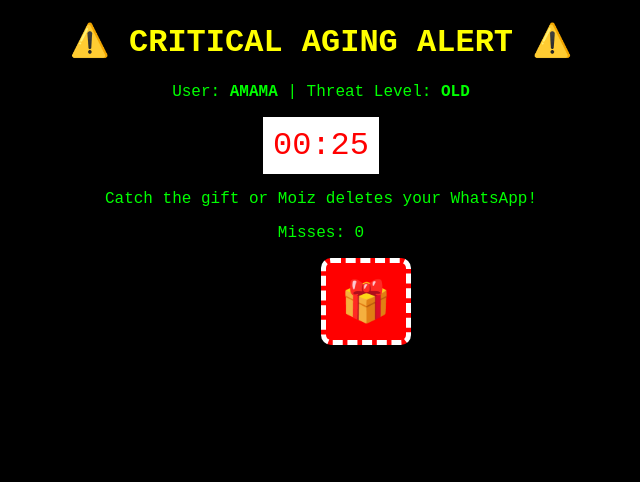
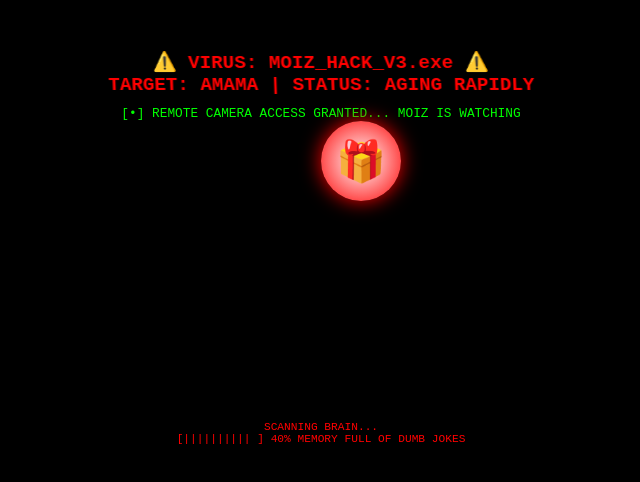
Before and after one commit to hollowmarcus76-maker/Mybestuu, a plain HTML site: page index.html in a window 1280 px wide. Shown: the whole page, without its empty margins (319-959 px from the left). Drawn offline with Linux system fonts and the light colour scheme.

Commit message:
index.html

```diff
--- a/index.html
+++ b/index.html
@@ -3,116 +3,132 @@
 <head>
     <meta charset="UTF-8">
     <meta name="viewport" content="width=device-width, initial-scale=1.0, maximum-scale=1.0, user-scalable=no">
-    <title>⚠️ VIRUS DETECTED: AMAMA-B-DAY ⚠️</title>
+    <title>🚨 CRITICAL ERROR 🚨</title>
     <style>
         body {
-            background-color: #000;
-            color: #0f0; /* Matrix Green */
-            font-family: 'Courier New', Courier, monospace;
-            text-align: center;
-            overflow: hidden;
-            touch-action: none;
-            transition: transform 0.5s;
+            background: #000; color: #ff0000; font-family: 'Courier New', monospace;
+            text-align: center; margin: 0; overflow: hidden; touch-action: none;
         }
+        #stage { height: 100vh; width: 100vw; position: relative; transition: 0.1s; }
+
+        /* Glitch Effect */
+        .glitch-text { animation: glitch 0.1s infinite; font-weight: bold; font-size: 1.2rem; }
+        @keyframes glitch {
+            0% { transform: skew(2deg); color: #ff0000; }
+            50% { transform: skew(-2deg); color: #00ff00; }
+            100% { transform: skew(0deg); color: #0000ff; }
+        }
+
         #gift-btn {
-            position: absolute;
-            padding: 15px;
-            font-size: 40px;
-            background: red;
-            border: 5px dashed white;
-            border-radius: 10px;
-            z-index: 1000;
-            transition: 0.05s;
+            position: absolute; width: 80px; height: 80px;
+            background: radial-gradient(circle, #fff, #ff0000);
+            border: none; border-radius: 50%; font-size: 40px;
+            z-index: 1000; box-shadow: 0 0 20px #ff0000;
         }
-        .warning-text {
-            color: yellow;
-            font-weight: bold;
-            text-transform: uppercase;
-            animation: blink 0.5s infinite;
+
+        .alert-box {
+            position: fixed; top: 30%; left: 10%; width: 80%;
+            background: white; color: black; border: 4px solid red;
+            padding: 20px; z-index: 9999; display: none; font-weight: bold;
         }
-        @keyframes blink { 50% { opacity: 0; } }
 
-        #timer-box { font-size: 2rem; color: red; background: white; display: inline-block; padding: 10px; }
-
-        /* The "Upside Down" mode */
-        .flipped { transform: rotate(180deg); }
+        /* Gravity Effect */
+        .fall { transition: transform 2s ease-in; transform: translateY(1000px) rotate(45deg) !important; }
     </style>
 </head>
-<body id="main-body">
+<body onclick="initAudio()">
 
-    <div id="ui">
-        <h1 class="warning-text">⚠️ CRITICAL AGING ALERT ⚠️</h1>
-        <p>User: <b>AMAMA</b> | Threat Level: <b>OLD</b></p>
-        <div id="timer-box">00:<span id="seconds">30</span></div>
-        <p>Catch the gift or Moiz deletes your WhatsApp!</p>
-        <p>Misses: <span id="count">0</span></p>
+    <div id="stage">
+        <div class="glitch-text" style="margin-top: 50px;">
+            ⚠️ VIRUS: MOIZ_HACK_V3.exe ⚠️<br>
+            TARGET: AMAMA | STATUS: AGING RAPIDLY
+        </div>
+
+        <div id="cam-msg" style="color: lime; font-size: 0.8rem; margin-top: 10px;">
+            [•] REMOTE CAMERA ACCESS GRANTED... MOIZ IS WATCHING
+        </div>
+
+        <button id="gift-btn" ontouchstart="extremeChaos()">🎁</button>
+
+        <div id="storage-msg" style="margin-top: 300px; font-size: 0.7rem;">
+            SCANNING BRAIN... <br>
+            [||||||||||      ] 40% MEMORY FULL OF DUMB JOKES
+        </div>
     </div>
 
-    <button id="gift-btn" ontouchstart="chaosDodge()">🎁</button>
+    <div id="fake-alert" class="alert-box">
+        SYSTEM OVERHEATING!<br><br>
+        Amama's birthday is too "hot" for this phone to handle. Delete cake.exe?
+        <br><br>
+        <button onclick="closeAlert()">YES (DELETE)</button>
+    </div>
 
     <script>
-        let misses = 0;
-        let timeLeft = 30;
-        let btnScale = 1;
+        let taps = 0;
+        let gravityTriggered = false;
 
-        // The Chaos Logic
-        function chaosDodge() {
-            misses++;
-            document.getElementById('count').innerText = misses;
+        function extremeChaos() {
+            taps++;
 
-            // 1. Vibrate like crazy
-            if (navigator.vibrate) navigator.vibrate([200, 100, 200]);
+            // 1. Extreme Vibration (The Morse Code of Doom)
+            if (navigator.vibrate) {
+                navigator.vibrate([100, 50, 200, 50, 300]);
+            }
 
+            // 2. Move Button
             const btn = document.getElementById('gift-btn');
+            btn.style.left = Math.random() * (window.innerWidth - 100) + 'px';
+            btn.style.top = Math.random() * (window.innerHeight - 150) + 'px';
 
-            // 2. Make button smaller every time (Hard Mode)
-            btnScale -= 0.05;
-            if (btnScale < 0.4) btnScale = 0.4;
-            btn.style.transform = `scale(${btnScale})`;
+            // 3. Screen Flash & Shake
+            document.body.style.background = (taps % 2 == 0) ? "#fff" : "#000";
+            document.getElementById('stage').style.transform = `translate(${Math.random()*10}px, ${Math.random()*10}px)`;
 
-            // 3. Move it
-            const x = Math.random() * (window.innerWidth - 100);
-            const y = Math.random() * (window.innerHeight - 100);
-            btn.style.left = x + 'px';
-            btn.style.top = y + 'px';
+            // 4. Milestone Events
+            if (taps === 7) {
+                document.getElementById('fake-alert').style.display = 'block';
+            }
 
-            // 4. Fake Alerts at milestones
-            if (misses === 5) alert("⚠️ SYSTEM: Storage full of Amama's wrinkles. Please delete cake.");
-            if (misses === 10) {
-                alert("⚠️ MOIZ-VIRUS: Activating 'Upside Down' mode.");
-                document.getElementById('main-body').classList.add('flipped');
+            if (taps === 12) {
+                document.getElementById('cam-msg').innerHTML = "🚨 CAPTURING FRUSTRATED FACE... UPLOADING TO MOIZ'S CLOUD";
+                document.getElementById('cam-msg').style.color = "red";
             }
-            if (misses === 15) alert("⚠️ BATTERY LOW: 1%. Catch the button to plug in charger!");
+
+            if (taps === 20 && !gravityTriggered) {
+                triggerGravity();
+            }
         }
 
-        // The Fake Countdown
-        const timer = setInterval(() => {
-            timeLeft--;
-            document.getElementById('seconds').innerText = timeLeft < 10 ? "0" + timeLeft : timeLeft;
+        function triggerGravity() {
+            gravityTriggered = true;
+            document.querySelectorAll('div, p, h1').forEach(el => {
+                el.classList.add('fall');
+            });
+            setTimeout(finalReveal, 2000);
+        }
 
-            if (timeLeft <= 0) {
-                clearInterval(timer);
-                finalPrank();
-            }
-        }, 1000);
+        function closeAlert() {
+            document.getElementById('fake-alert').style.display = 'none';
+        }
 
-        function finalPrank() {
-            if (navigator.vibrate) navigator.vibrate([500, 500, 500, 500]);
-
+        function finalReveal() {
             document.body.innerHTML = `
-                <div style="background:red; color:white; height:100vh; padding-top:100px; transform: rotate(0deg) !important;">
-                    <h1 style="font-size: 5rem;">BOOM! 💥</h1>
-                    <p style="font-size: 1.5rem;">Time's up! Moiz has officially hacked your birthday.</p>
-                    <hr>
-                    <div style="background:white; color:black; margin: 20px; padding: 20px; border-radius: 20px;">
-                        <h2>Okay, okay... Happy Birthday Amama! 😂</h2>
-                        <p>You survived the button, the vibrations, and the fake virus.
-                        You're officially the best (and most patient) friend.</p>
-                        <p><b>Your real gift:</b> Ask Moiz for a treat right now!</p>
-                        <img src="https://media.giphy.com/media/v1.Y2lkPTc5MGI3NjExM3Y4Ym5jNHR6bmZ6bmZ6bmZ6bmZ6bmZ6bmZ6bmZ6bmZ6bmZ6bmZ6JmVwPXYxX2ludGVybmFsX2dpZl9ieV9pZCZjdD1n/3o7TKSjPqcKGRZaO3u/giphy.gif" width="100%">
-                    </div>
+                <div style="background:linear-gradient(to bottom, #1e3c72, #2a5298); height:100vh; color:white; padding:40px;">
+                    <h1 style="font-size: 3rem;">HBD AMAMA! 🎉</h1>
+                    <p style="font-size: 1.2rem;">
+                        <b>LOG ENTRY BY MOIZ:</b><br>
+                        Subject "Amama" successfully annoyed. <br><br>
+                        In all seriousness, you're a legend for putting up with my nonsense.
+                        I hope your birthday is as unforgettable as this glitchy mess!
+                    </p>
+                    <img src="https://media.giphy.com/media/v1.Y2lkPTc5MGI3NjExNmc0eXh3dzRndm9vNmZ5bmZ5bmZ5bmZ5bmZ5bmZ5bmZ5bmZ5bmZ5JmVwPXYxX2ludGVybmFsX2dpZl9ieV9pZCZjdD1n/m6O69t0U3i_Dq/giphy.gif" width="100%">
+                    <p style="margin-top:20px;">Now close this before your phone actually explodes. Love ya!</p>
                 </div>
             `;
+        }
+
+        function initAudio() {
+            // Browsers need a click to play sound, we can add a beep here if you want!
         }
     </script>
 </body>
```
